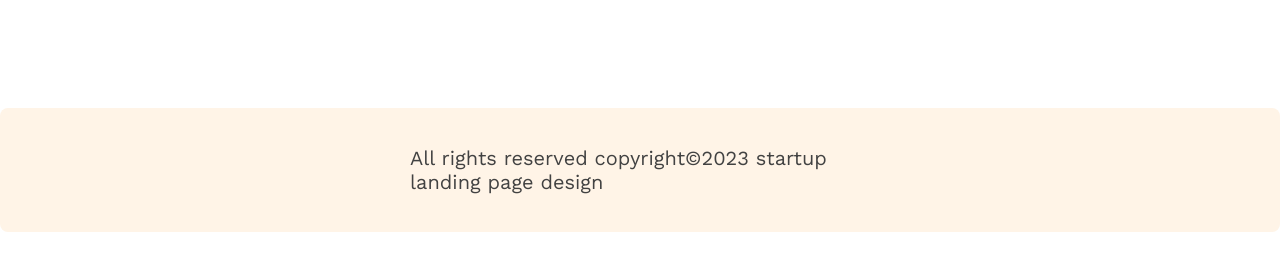
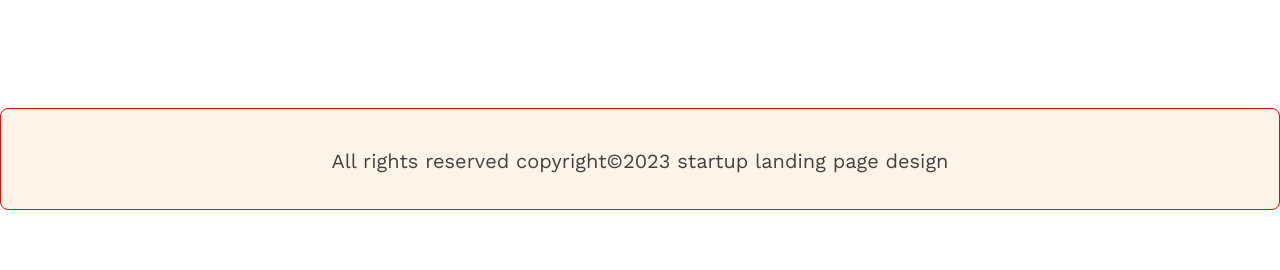
Before and after one commit to hamadismail/g3-architects-website, a plain HTML site: page index.html in a window 1280 px wide. Shown: the part 4180-4450 px from the top of the page. Drawn offline with nearby package versions, Linux system fonts and the light colour scheme.

Commit message:
fixed footer

```diff
--- a/styles/architects.css
+++ b/styles/architects.css
@@ -212,16 +212,19 @@ p {
 /* Footer Section */
 footer {
   max-width: 1440px;
+  height: 100px;
   margin: 130px auto;
   margin-bottom: 150px;
+  background-color: #fff4e7;
+  border-radius: 8px;
+  text-align: center;
+  border: 1px solid red;
 }
 footer h6 {
-  padding: 38px 410px;
   font-size: 1.25rem;
   color: #424242;
-  background-color: #fff4e7;
-  border-radius: 8px;
   font-weight: 400;
+  margin-top: 40px;
 }
 
 /* ////////////////////// */
```
